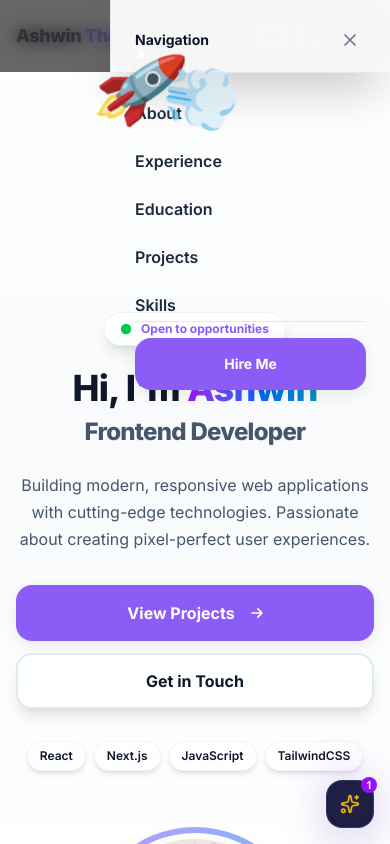
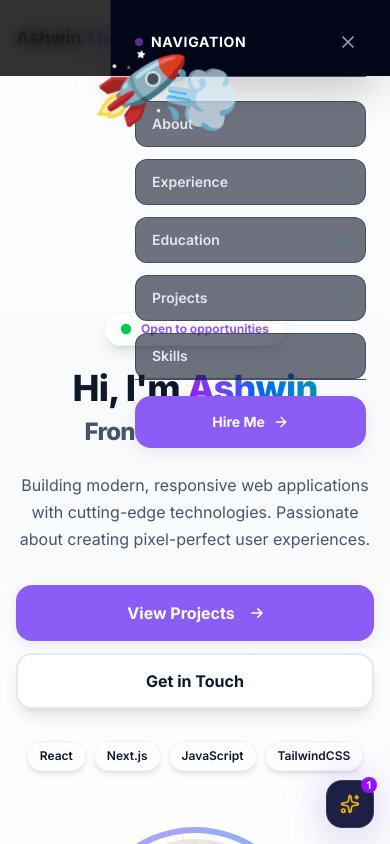
Before and after one commit to ashwwiin/portfolio, a Next.js app: page / in a window 390 px wide. Both pictures are taken after a click on the button 354 px from the left and 36 px from the top of the page. Shown: the top 844 px of the page. Built offline with nearby package versions, Linux system fonts and the light colour scheme.

Commit message:
fix: Ensure solid opaque background and z-index for mobile navigation drawer

```diff
--- a/src/components/Navbar.js
+++ b/src/components/Navbar.js
@@ -4,6 +4,7 @@ import { useState, useEffect } from "react";
 import Link from "next/link";
 import { motion, AnimatePresence } from "framer-motion";
 import NavbarThemeSelector from "./NavbarThemeSelector";
+import { X, Menu, ArrowRight } from "lucide-react";
 
 export default function Navbar() {
   const [scrolled, setScrolled] = useState(false);
@@ -30,8 +31,8 @@ export default function Navbar() {
     <nav
       className={`fixed top-0 left-0 right-0 z-[100] transition-all duration-300 ${
         scrolled
-          ? "bg-white/90 dark:bg-black/90 backdrop-blur-xl shadow-lg border-b border-slate-200/50 dark:border-slate-800/80 py-1"
-          : "bg-white/60 dark:bg-black/60 backdrop-blur-md py-2"
+          ? "bg-white/95 dark:bg-slate-950/95 backdrop-blur-xl shadow-lg border-b border-slate-200/50 dark:border-slate-800/80 py-1.5"
+          : "bg-white/70 dark:bg-black/70 backdrop-blur-md py-2.5"
       }`}
     >
       <div className="px-4 sm:px-6 md:px-12 lg:px-16 max-w-7xl mx-auto">
@@ -72,73 +73,76 @@ export default function Navbar() {
             <NavbarThemeSelector />
             <button
               onClick={() => setMobileMenuOpen(!mobileMenuOpen)}
-              className="p-2 text-slate-900 dark:text-white rounded-lg hover:bg-slate-100 dark:hover:bg-slate-800 transition-colors"
-              aria-label="Toggle Navigation Menu"
+              className="p-2 text-slate-900 dark:text-white rounded-xl bg-slate-100 dark:bg-slate-800 hover:bg-slate-200 dark:hover:bg-slate-700 transition-colors"
+              aria-label="Toggle Mobile Menu"
             >
-              <svg className="w-6 h-6" fill="none" stroke="currentColor" viewBox="0 0 24 24">
-                {mobileMenuOpen ? (
-                  <path strokeLinecap="round" strokeLinejoin="round" strokeWidth={2} d="M6 18L18 6M6 6l12 12" />
-                ) : (
-                  <path strokeLinecap="round" strokeLinejoin="round" strokeWidth={2} d="M4 6h16M4 12h16M4 18h16" />
-                )}
-              </svg>
+              {mobileMenuOpen ? <X className="w-5 h-5" /> : <Menu className="w-5 h-5" />}
             </button>
           </div>
         </div>
       </div>
 
-      {/* Mobile Menu Drawer */}
+      {/* Mobile Menu Side Drawer */}
       <AnimatePresence>
         {mobileMenuOpen && (
           <>
+            {/* Dark Backdrop */}
             <motion.div
               initial={{ opacity: 0 }}
               animate={{ opacity: 1 }}
               exit={{ opacity: 0 }}
-              className="fixed inset-0 bg-black/60 backdrop-blur-sm z-40 lg:hidden"
+              className="fixed inset-0 bg-black/80 backdrop-blur-sm z-[190] lg:hidden"
               onClick={() => setMobileMenuOpen(false)}
             />
+
+            {/* Opaque Mobile Drawer */}
             <motion.div
               initial={{ x: "100%" }}
               animate={{ x: 0 }}
               exit={{ x: "100%" }}
-              transition={{ type: "spring", damping: 25, stiffness: 200 }}
-              className="fixed top-0 right-0 h-full w-[280px] bg-white/95 dark:bg-slate-900/95 backdrop-blur-2xl border-l border-slate-200 dark:border-slate-800 z-50 lg:hidden shadow-2xl p-6 flex flex-col justify-between"
+              transition={{ type: "spring", damping: 25, stiffness: 220 }}
+              className="fixed top-0 right-0 h-full w-[280px] sm:w-[320px] bg-slate-950 text-white z-[200] lg:hidden shadow-2xl p-6 flex flex-col justify-between border-l border-slate-800/80"
             >
               <div>
-                <div className="flex items-center justify-between pb-4 border-b border-slate-200 dark:border-slate-800">
-                  <span className="font-bold text-sm text-slate-900 dark:text-white">Navigation</span>
+                {/* Drawer Header */}
+                <div className="flex items-center justify-between pb-4 border-b border-slate-800/80">
+                  <div className="flex items-center gap-2">
+                    <span className="w-2 h-2 rounded-full bg-purple-500 animate-pulse" />
+                    <span className="font-bold text-sm text-white uppercase tracking-wider">Navigation</span>
+                  </div>
                   <button
                     onClick={() => setMobileMenuOpen(false)}
-                    className="p-1.5 rounded-lg text-slate-500 hover:text-slate-900 dark:hover:text-white transition-colors"
+                    className="p-2 rounded-xl text-slate-400 hover:text-white hover:bg-slate-900 transition-colors"
                   >
-                    <svg className="w-5 h-5" fill="none" stroke="currentColor" viewBox="0 0 24 24">
-                      <path strokeLinecap="round" strokeLinejoin="round" strokeWidth={2} d="M6 18L18 6M6 6l12 12" />
-                    </svg>
+                    <X className="w-5 h-5" />
                   </button>
                 </div>
 
-                <div className="flex flex-col gap-4 mt-6">
+                {/* Nav Links */}
+                <div className="flex flex-col gap-3 mt-6">
                   {navLinks.map((link) => (
                     <Link key={link.href} href={link.href}>
                       <div
                         onClick={() => setMobileMenuOpen(false)}
-                        className="text-base font-semibold text-slate-800 dark:text-slate-200 hover:text-purple-600 dark:hover:text-purple-400 transition-colors py-1"
+                        className="px-4 py-3 rounded-xl bg-slate-900/60 hover:bg-slate-800 text-slate-200 hover:text-white font-semibold text-sm transition-all border border-slate-800/50 hover:border-purple-500/50 flex items-center justify-between group"
                       >
-                        {link.label}
+                        <span>{link.label}</span>
+                        <ArrowRight className="w-4 h-4 text-slate-500 group-hover:text-purple-400 group-hover:translate-x-1 transition-all" />
                       </div>
                     </Link>
                   ))}
                 </div>
               </div>
 
-              <div className="pt-4 border-t border-slate-200 dark:border-slate-800">
+              {/* Drawer Footer CTA */}
+              <div className="pt-4 border-t border-slate-800/80 flex flex-col gap-3">
                 <Link
                   href="#contact"
                   onClick={() => setMobileMenuOpen(false)}
-                  className="w-full block px-6 py-3 btn-primary text-center font-bold text-sm rounded-xl"
+                  className="w-full py-3.5 btn-primary text-center font-bold text-sm rounded-xl shadow-lg flex items-center justify-center gap-2"
                 >
-                  Hire Me
+                  <span>Hire Me</span>
+                  <ArrowRight className="w-4 h-4" />
                 </Link>
               </div>
             </motion.div>
```
